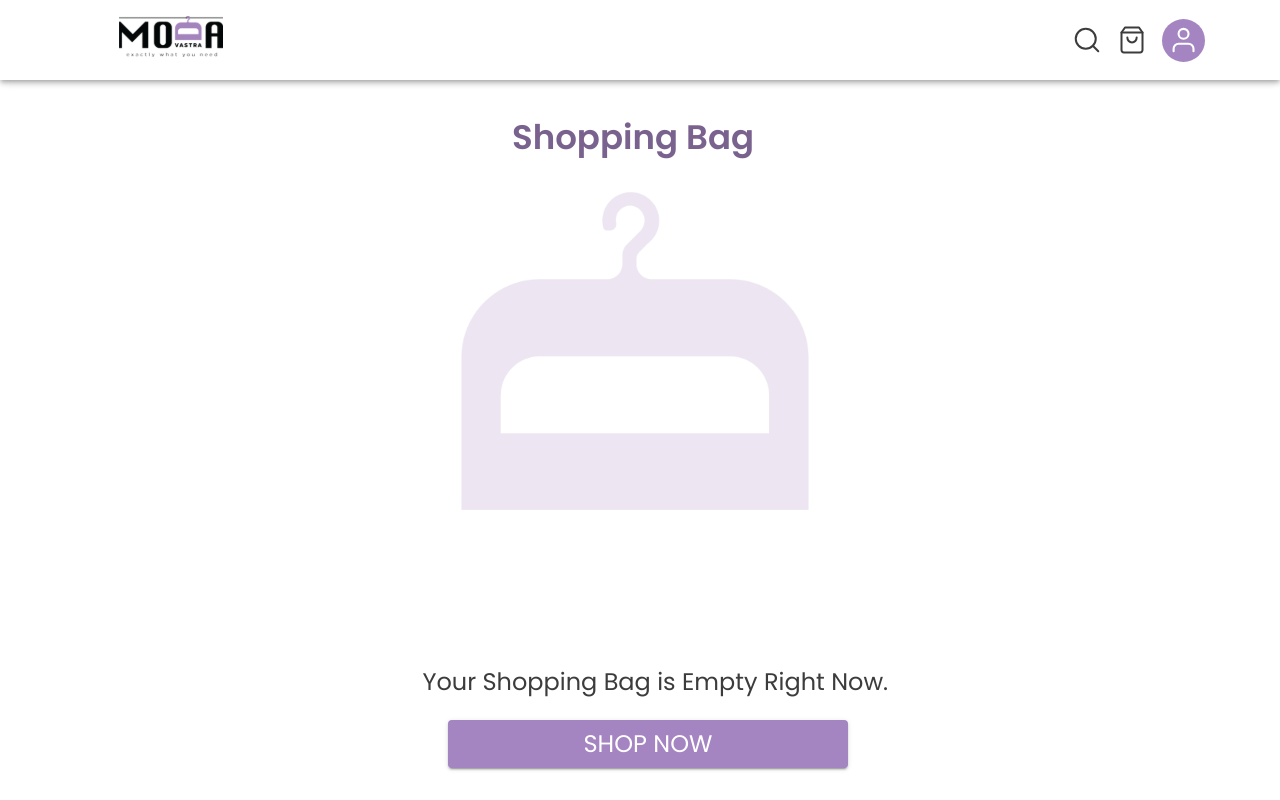
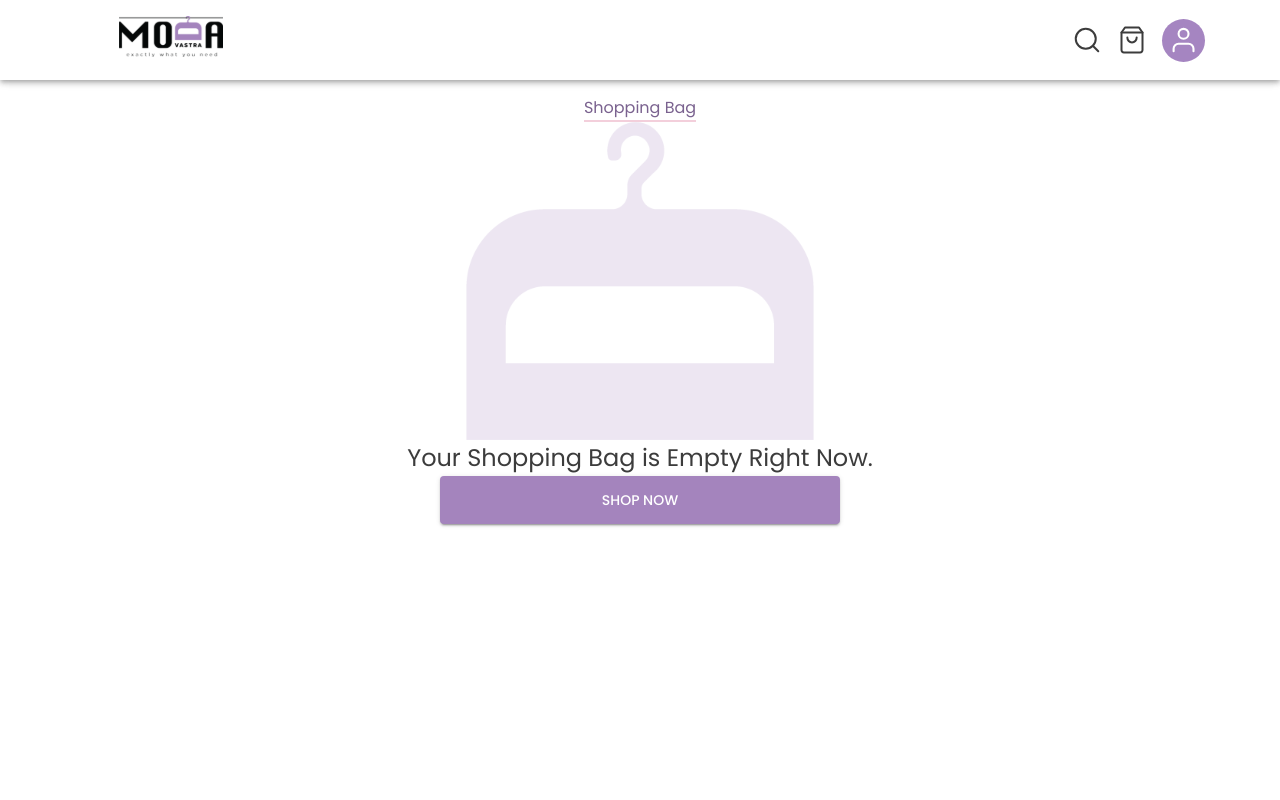
Before and after one commit to Shubh1692/aodavastra-fe, a React (Create React App) app: page /emptybag in a window 1280 px wide. Built offline with nearby package versions, Linux system fonts and the light colour scheme; sample sign-in values are in the browser's storage.

Commit message:
Empty bag ui

```diff
--- a/src/Assets/Styles/theme.scss
+++ b/src/Assets/Styles/theme.scss
@@ -1,5 +1,6 @@
 $white: #ffffff;
 $headerHeight: 80px;
+$darkPurple: #7a628f;
 $primaryColor: #A585C1;
 $secondPrimaryColor :#A484BD;
 $thirdPrimaryColor:#C5AFDA;
--- a/src/Components/EmptyBag/index.js
+++ b/src/Components/EmptyBag/index.js
@@ -4,224 +4,32 @@ import React from "react";
 import Layout from "../Layout";
 import bag from "../../Assets/Images/Empty_bag.svg";
 import bagMobile from "../../Assets/Images/Empty_bag_mobile.jpeg";
+import './index.scss';
 const EmptyBag = () => {
   return (
     <>
-      <Grid
-        container
-        md={12}
-        lg={12}
-        sx={{
-          flexDirection: { xs: "column-reverse", md: "row" },
-          display: { xs: "none", sm: "flex", md: "flex" },
-          alignItems: "center",
-          justifyContent: "center",
-          margin: 0,
-          //   mt: "20vh",
-        }}
+      <Grid container md={12} lg={12} sx={{
+        display: 'flex',
+        alignItems: "center",
+        justifyContent: "center",
+        flexDirection: 'column',
+        marginTop: '6pc',
+      }}
       >
-        <Grid
-          item
-          md={12}
-          lg={12}
+        <Typography className="shopping_text">Shopping Bag</Typography>
+        <Grid item
           sx={{
             display: "flex",
             justifyContent: "center",
             alignItems: "center",
           }}
         >
-          <Typography
-            sx={{
-              width: "260px",
-              height: "51px",
-              position: "absolute",
-              top: "14vh",
-              left: "40vw",
-              color: "#7A628F",
-              fontFamily: "poppins",
-              fontStyle: "normal",
-              fontWeight: "600",
-              fontSize: "34px",
-              lineHeight: "51px",
-            }}
-          >
-            Shopping Bag
-          </Typography>
+          <Box component={'img'} src={bag} alt="emptybag" />
         </Grid>
-        <Grid
-          item
-          md={12}
-          lg={12}
-          sx={{
-            display: "flex",
-            justifyContent: "center",
-            alignItems: "center",
-          }}
-        >
-          <Box
-            sx={{
-              //   background: "url(Asset 17@2x.png)",
-              position: "absolute",
-              width: "348px",
-              height: "318px",
-              left: "36vw",
-              top: "24vh",
-              //   backgroundImage: { bag },
-            }}
-          >
-            <img src={bag} alt="emptybag"></img>
-          </Box>
+        <Grid item className="shopping_cart_msg">
+          <Typography component={'span'}>Your Shopping Bag is Empty Right Now.</Typography>
         </Grid>
-        <Grid
-          item
-          md={12}
-          lg={12}
-          sx={{
-            display: "flex",
-            justifyContent: "center",
-            alignItems: "center",
-          }}
-        >
-          <Typography
-            sx={{
-              width: "466px",
-              height: "36px",
-              position: "absolute",
-              top: "83vh",
-              left: "33vw",
-              color: "#3C3C3C",
-              fontFamily: "poppins",
-              fontStyle: "normal",
-              fontWeight: "400",
-              fontSize: "24px",
-              lineHeight: "36px",
-            }}
-          >
-            Your Shopping Bag is Empty Right Now.
-          </Typography>
-        </Grid>
-        <Grid
-          item
-          md={12}
-          lg={12}
-          sx={{
-            display: "flex",
-            justifyContent: "center",
-            alignItems: "center",
-          }}
-        >
-          <Button
-            variant="contained"
-            sx={{
-              backgroundColor: "#A585C1",
-              position: "absolute",
-              width: "400px",
-              height: "48px",
-              left: "35vw",
-              top: "90vh",
-              color: "white",
-              fontWeight: "400",
-              fontSize: "24px",
-              lineHeight: "36px",
-              textAlign: "center",
-            }}
-          >
-            Shop Now
-          </Button>
-        </Grid>
-      </Grid>
-      <Grid
-        container
-        sm={12}
-        xs={12}
-        sx={{
-          flexDirection: { xs: "column-reverse", md: "row" },
-          display: { xs: "flex", sm: "none", md: "none" },
-        }}
-      >
-        <Grid
-          item
-          sm={12}
-          xs={12}
-          sx={{
-            display: "flex",
-            justifyContent: "center",
-            alignItems: "center",
-            // width: "50px",
-          }}
-        >
-          <Box
-            sx={{
-              //   background: "url(Asset 17@2x.png)",
-              position: "absolute",
-              width: "50px",
-              height: "50px",
-              left: "40vw",
-              top: "30vh",
-              //   backgroundImage: { bag },
-            }}
-          >
-            <img src={bagMobile} alt="emptybag"></img>
-          </Box>
-        </Grid>
-        <Grid
-          item
-          sm={12}
-          xs={12}
-          sx={{
-            display: "flex",
-            justifyContent: "center",
-            alignItems: "center",
-          }}
-        >
-          <Typography
-            sx={{
-              width: "60vw",
-              height: "36px",
-              position: "absolute",
-              top: "45vh",
-              left: "30vw",
-              color: "#3C3C3C",
-              fontFamily: "poppins",
-              fontStyle: "normal",
-              fontWeight: "400",
-              fontSize: "20px",
-              lineHeight: "30px",
-              textAlign: "center",
-            }}
-          >
-            Your Shopping Bag is Empty Right Now.
-          </Typography>
-        </Grid>
-        <Grid
-          item
-          sm={12}
-          xs={12}
-          sx={{
-            display: "flex",
-            justifyContent: "center",
-            alignItems: "center",
-          }}
-        >
-          <Button
-            variant="contained"
-            sx={{
-              backgroundColor: "#A585C1",
-              position: "absolute",
-              width: "200px",
-              height: "40px",
-              left: "35vw",
-              top: "80vh",
-              color: "#FFFFFF",
-              fontWeight: "400",
-              fontSize: "14px",
-              lineHeight: "21px",
-              textAlign: "center",
-            }}
-          >
-            Shop Now
-          </Button>
-        </Grid>
+        <Button variant="contained" className="shop_now">Shop Now</Button>
       </Grid>
     </>
   );
--- /dev/null
+++ b/src/Components/EmptyBag/index.scss
@@ -0,0 +1,34 @@
+@import "../../Assets/Styles/theme.scss";
+
+.shopping_text {
+  font-style: normal;
+  font-weight: 600;
+  font-size: 34px;
+  line-height: 51px;
+  color: $darkPurple;
+  border-bottom: 2px solid rgba(238, 187, 204, 0.7);
+  margin-bottom: 60px;
+}
+.shopping_cart_msg {
+  margin: 60px 0px 56px 0px;
+  span {
+    font-style: normal;
+    font-weight: 400;
+    font-size: 24px;
+    line-height: 36px;
+    color: $lightBlack;
+  }
+}
+.shop_now {
+  width: 400px;
+  height: 48px;
+  font-style: normal;
+  font-weight: 400;
+  font-size: 24px;
+  line-height: 36px;
+  color: #ffffff;
+  display: flex;
+  justify-content: center;
+  align-items: center;
+  margin-bottom: 10px;
+}
```
Also changed, not shown: src/Components/EmptyBag/index.css (deleted).
